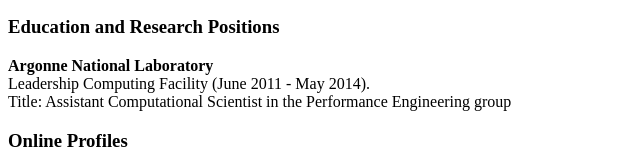
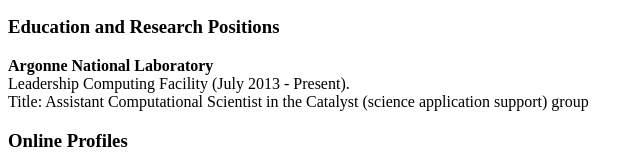
Before and after one commit to alvarovm/alvarovm.github.io, a plain HTML site: page index.html in a window 1280 px wide. Shown: the part 253-414 px from the top of the page, without its empty margins (0-643 px from the left). Drawn offline with Linux system fonts and the light colour scheme; a script that the page names is missing.

```diff
--- a/index.html
+++ b/index.html
@@ -36,8 +36,8 @@
 
 
 <p><strong>Argonne National Laboratory</strong><br>
-Leadership Computing Facility (June 2011 - May 2014).<br>
-Title: Assistant Computational Scientist in the Performance Engineering group<br>
+Leadership Computing Facility (July 2013 - Present).<br>
+Title: Assistant Computational Scientist in the Catalyst (science application support) group<br>
 
 <h3>
 <a id="online-profiles" class="anchor" href="#online-profiles" aria-hidden="true"><span aria-hidden="true" class="octicon octicon-link"></span></a>Online Profiles</h3>
```
